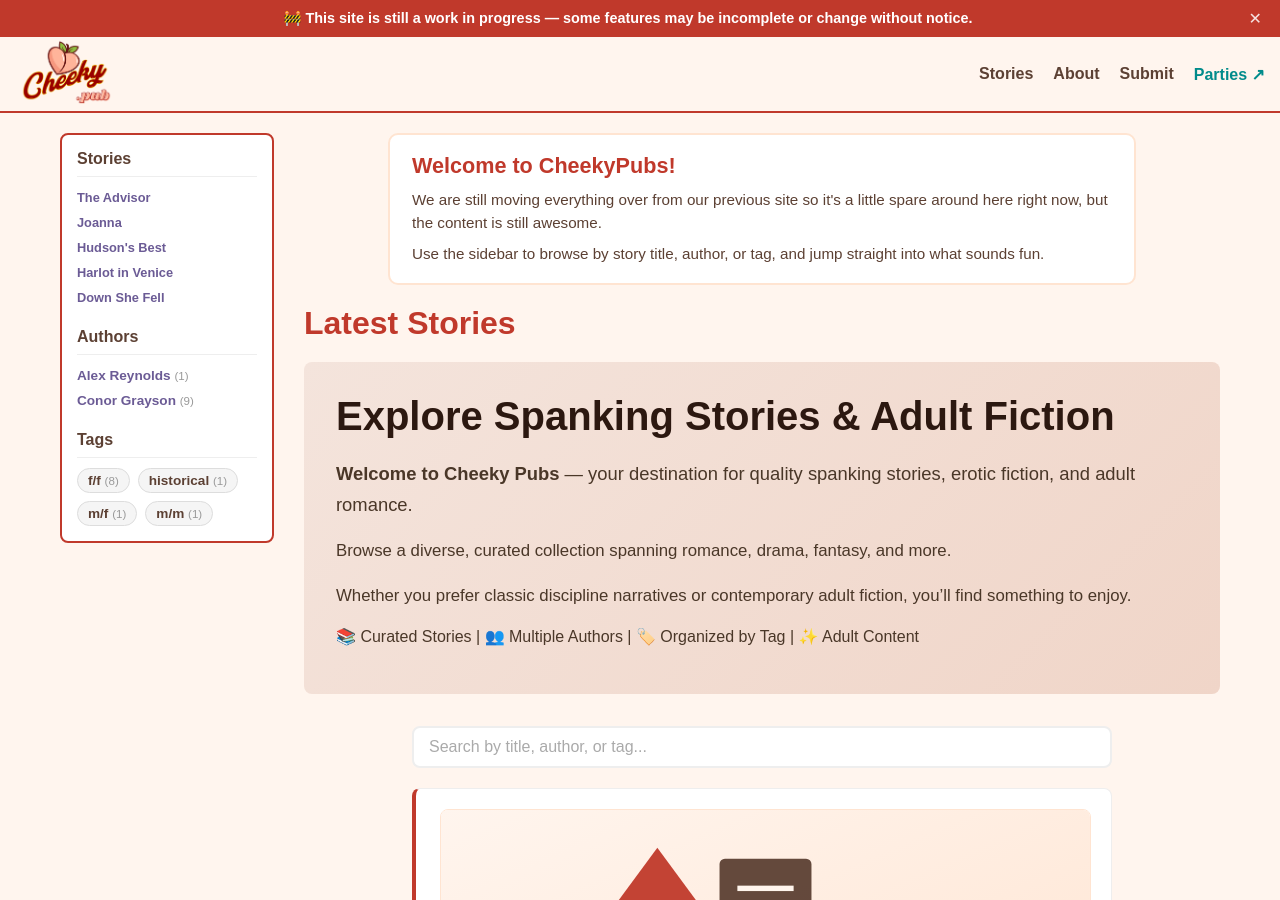
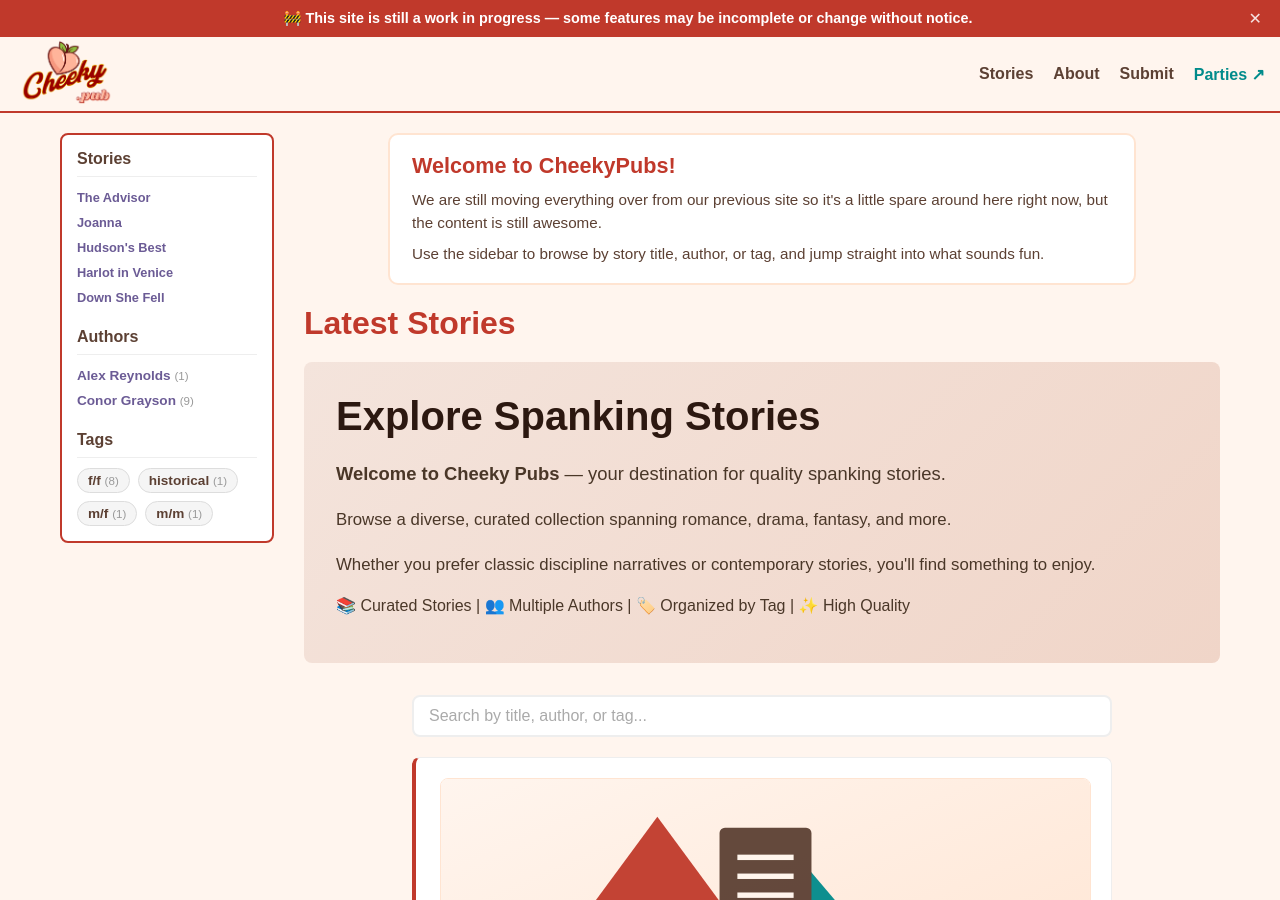
Before and after one commit to cheekypubs/cheekypubs.github.io, a Jekyll site: the page built from index.html, in a window 1280 px wide and 900 px high. Built offline with Jekyll 4.4.1, drawn with Linux system fonts in a browser that asks for light colours.

Commit message:
Refocus site copy on spanking stories only - remove adult/erotic fiction references

```diff
--- a/_layouts/default.html
+++ b/_layouts/default.html
@@ -4,12 +4,12 @@
     <meta charset="UTF-8">
     <meta name="viewport" content="width=device-width, initial-scale=1.0">
     <title>{% if page.seo_title %}{{ page.seo_title }}{% else %}{{ page.title }}{% endif %} | {{ site.title }}</title>
-    <meta name="description" content="{% if page.seo_description %}{{ page.seo_description | strip_html | strip_newlines | truncatewords: 30 }}{% elsif page.description %}{{ page.description | strip_html | strip_newlines }}{% else %}Explore a curated collection of spanking stories, erotic fiction, and adult fiction across romance, drama, and more. Quality adult content for mature readers.{% endif %}">
-    <meta name="keywords" content="{% if page.keywords %}{{ page.keywords }}{% else %}spanking stories, erotic fiction, adult fiction, spanking erotica{% endif %}">
+    <meta name="description" content="{% if page.seo_description %}{{ page.seo_description | strip_html | strip_newlines | truncatewords: 30 }}{% elsif page.description %}{{ page.description | strip_html | strip_newlines }}{% else %}Explore a curated collection of spanking stories across romance, drama, fantasy, and more.{% endif %}">
+    <meta name="keywords" content="{% if page.keywords %}{{ page.keywords }}{% else %}spanking stories, discipline fiction, spanking punishment{% endif %}">
 
     <!-- Open Graph Tags for Social Sharing -->
     <meta property="og:title" content="{% if page.seo_title %}{{ page.seo_title }}{% else %}{{ page.title }}{% endif %}">
-    <meta property="og:description" content="{% if page.seo_description %}{{ page.seo_description | strip_html | strip_newlines | truncatewords: 30 }}{% elsif page.description %}{{ page.description | strip_html | strip_newlines }}{% else %}Explore a curated collection of spanking stories, erotic fiction, and adult fiction.{% endif %}">
+    <meta property="og:description" content="{% if page.seo_description %}{{ page.seo_description | strip_html | strip_newlines | truncatewords: 30 }}{% elsif page.description %}{{ page.description | strip_html | strip_newlines }}{% else %}Explore a curated collection of spanking stories.{% endif %}">
     <meta property="og:url" content="{{ page.url | absolute_url }}">
     <meta property="og:type" content="{% if page.layout == 'story' or layout == 'story' %}article{% else %}website{% endif %}">
     <meta property="og:image" content="{% if page.art_image %}{{ page.art_image | absolute_url }}{% else %}{{ '/assets/images/logo/Cheekypub.png' | absolute_url }}{% endif %}">
--- a/index.html
+++ b/index.html
@@ -1,21 +1,21 @@
 ---
 layout: stories
 title: Latest Stories
-seo_title: "Spanking Stories & Erotic Fiction | Cheeky Pubs"
-seo_description: "Discover a carefully curated collection of high-quality spanking stories, erotic fiction, and adult romance. Explore diverse themes including discipline, fantasy, and more for mature readers."
-keywords: "spanking stories, erotic fiction, adult spanking, spanking erotica, adult romance, erotic romance"
+seo_title: "Spanking Stories | Cheeky Pubs"
+seo_description: "Discover a carefully curated collection of spanking stories. Explore diverse themes including romance, drama, fantasy, and more."
+keywords: "spanking stories, discipline fiction, spanking punishment, spanking romance"
 ---
 
 <section class="hero-content" style="margin-bottom: 2rem; background: linear-gradient(135deg, #f4e4dc 0%, #f0d5c8 100%); padding: 2rem; border-radius: 8px;">
-	<h1 style="font-size: 2.5rem; margin-bottom: 1rem; color: #2c1810;">Explore Spanking Stories & Adult Fiction</h1>
+	<h1 style="font-size: 2.5rem; margin-bottom: 1rem; color: #2c1810;">Explore Spanking Stories</h1>
 	<p style="font-size: 1.15rem; line-height: 1.7; color: #4a3728; margin-bottom: 0.75rem;">
-		<strong>Welcome to Cheeky Pubs</strong> — your destination for quality spanking stories, erotic fiction, and adult romance.
+		<strong>Welcome to Cheeky Pubs</strong> — your destination for quality spanking stories.
 	</p>
 	<p style="font-size: 1.05rem; line-height: 1.7; color: #4a3728; margin-bottom: 0.75rem;">
 		Browse a diverse, curated collection spanning romance, drama, fantasy, and more.
 	</p>
 	<p style="font-size: 1.05rem; line-height: 1.7; color: #4a3728; margin-bottom: 1rem;">
-		Whether you prefer classic discipline narratives or contemporary adult fiction, you’ll find something to enjoy.
+		Whether you prefer classic discipline narratives or contemporary stories, you'll find something to enjoy.
 	</p>
-	<p style="color: #4a3728;">📚 Curated Stories | 👥 Multiple Authors | 🏷️ Organized by Tag | ✨ Adult Content</p>
+	<p style="color: #4a3728;">📚 Curated Stories | 👥 Multiple Authors | 🏷️ Organized by Tag | ✨ High Quality</p>
 </section>
--- a/submit-info.html
+++ b/submit-info.html
@@ -3,7 +3,7 @@
 title: Submit a Story
 permalink: /submit-info/
 seo_title: "Submit Your Spanking Story | Cheeky Pubs"
-seo_description: "Submit your original spanking fiction, erotic stories, or adult romance to Cheeky Pubs. Guidelines and submission instructions for writers."
+seo_description: "Submit your original spanking stories to Cheeky Pubs. Guidelines and submission instructions for writers."
 ---
 
 <div class="page-container">
```
